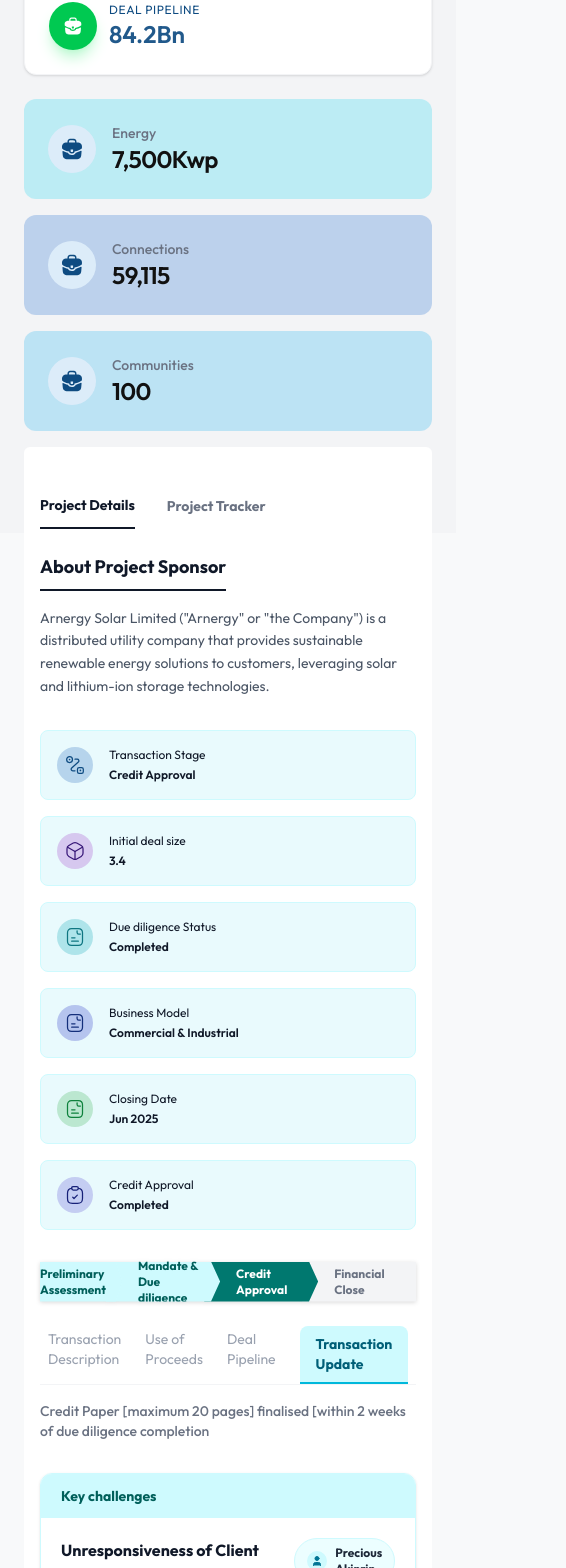
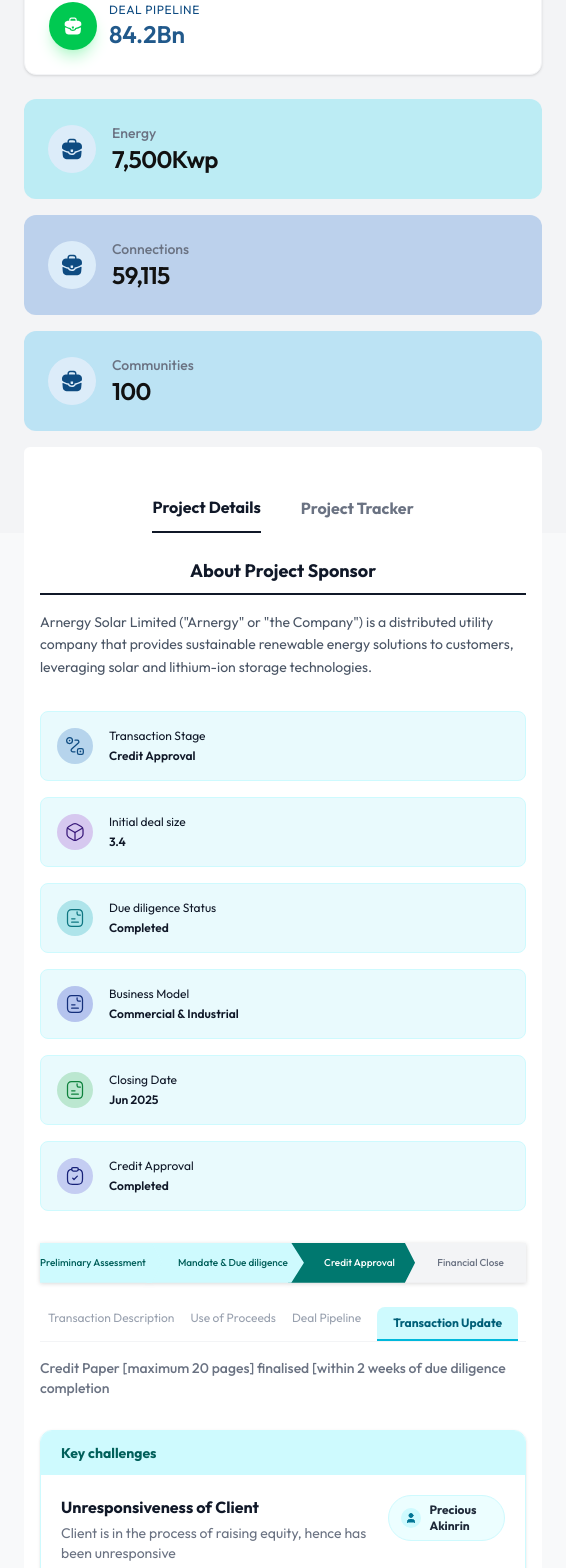
Before and after one commit to syntaxdesigner01/dreef, a Next.js app: page / in a window 390 px wide. Shown: the part 368-1936 px from the top of the page, 566 px wide, since content can reach past the window. Built offline with nearby package versions, Linux system fonts and the light colour scheme.

Commit message:
feat: Add `ProgressBar`, `ProjectDetails`, and `Tabs` components to display project information and progress.

```diff
--- a/app/components/ProgressBar.tsx
+++ b/app/components/ProgressBar.tsx
@@ -14,7 +14,7 @@ const ProgressBar = () => {
         <div
           key={idx}
           className={clsx(
-            "flex-1 relative h-10 flex items-center justify-center text-xs font-bold",
+            "flex-1 relative h-10 flex items-center justify-center whitespace-nowrap text-[10px] md:text-xs font-medium",
             // Arrow shape
             idx !== stages.length - 1 ? "clip-arrow-right" : "clip-arrow-end",
             // Colors
@@ -22,12 +22,12 @@ const ProgressBar = () => {
             stage.status === "current" && "bg-teal-700 text-white z-10",
             stage.status === "pending" && "bg-gray-100 text-gray-500",
             // Overlap adjustment
-            idx !== 0 && "-ml-4"
+            idx !== 0 && "-ml-4",
           )}
           style={{
-              paddingLeft: idx !== 0 ? '2rem' : '0',
-              paddingRight: '1rem',
-              zIndex: stages.length - idx
+            paddingLeft: idx !== 0 ? "2rem" : "0",
+            paddingRight: "1rem",
+            zIndex: stages.length - idx,
           }}
         >
           {stage.name}
@@ -35,7 +35,14 @@ const ProgressBar = () => {
       ))}
       <style jsx>{`
         .clip-arrow-right {
-          clip-path: polygon(0% 0%, 92% 0%, 100% 50%, 92% 100%, 0% 100%, 8% 50%);
+          clip-path: polygon(
+            0% 0%,
+            92% 0%,
+            100% 50%,
+            92% 100%,
+            0% 100%,
+            8% 50%
+          );
         }
         .clip-arrow-end {
           clip-path: polygon(0% 0%, 100% 0%, 100% 100%, 0% 100%, 8% 50%);
--- a/app/components/ProjectDetails.tsx
+++ b/app/components/ProjectDetails.tsx
@@ -1,7 +1,14 @@
 "use client";
 
-import { LuFileText, LuBox, LuCalendar, LuCircleCheck, LuClipboard, LuTriangleAlert, LuUser } from "react-icons/lu";
-
+import {
+  LuFileText,
+  LuBox,
+  LuCalendar,
+  LuCircleCheck,
+  LuClipboard,
+  LuTriangleAlert,
+  LuUser,
+} from "react-icons/lu";
 
 import InfoCard from "./InfoCard";
 import ProgressBar from "./ProgressBar";
@@ -9,13 +16,15 @@ import ProgressBar from "./ProgressBar";
 const ProjectDetails = () => {
   return (
     <div className="flex flex-col gap-8 w-full">
-
       {/* About Section */}
       <section>
-        <h3 className="text-gray-900 font-bold border-b-2 border-gray-900 pb-2 mb-4 w-fit text-lg">About Project Sponsor</h3>
+        <h3 className="text-gray-900 font-bold text-center md:text-start border-b-2 border-gray-900 pb-2 mb-4 w-full md:w-fit text-lg">
+          About Project Sponsor
+        </h3>
         <p className="text-gray-600 text-sm leading-relaxed">
-          Arnergy Solar Limited ("Arnergy" or "the Company") is a distributed utility company that provides sustainable
-          renewable energy solutions to customers, leveraging solar and lithium-ion storage technologies.
+          Arnergy Solar Limited ("Arnergy" or "the Company") is a distributed
+          utility company that provides sustainable renewable energy solutions
+          to customers, leveraging solar and lithium-ion storage technologies.
         </p>
       </section>
 
@@ -24,37 +33,37 @@ const ProjectDetails = () => {
         <InfoCard
           label="Transaction Stage"
           value="Credit Approval"
-            icon={'/routing-2.svg'}
+          icon={"/routing-2.svg"}
           colorClass="bg-[#B6D4EC] text-blue-600"
         />
         <InfoCard
           label="Initial deal size"
           value="3.4"
-            icon={'/box.svg'}
+          icon={"/box.svg"}
           colorClass="bg-[#D6C8EF] text-purple-600"
         />
         <InfoCard
           label="Due diligence Status"
           value="Completed"
-            icon={'/document-text.svg'}
+          icon={"/document-text.svg"}
           colorClass="bg-[#AEE4EA] text-indigo-600"
         />
         <InfoCard
           label="Business Model"
           value="Commercial & Industrial"
-            icon={'/document-text2.svg'}
+          icon={"/document-text2.svg"}
           colorClass="bg-[#B5C4EE] text-indigo-600"
         />
         <InfoCard
           label="Closing Date"
           value="Jun 2025"
-           icon={'/document-text3.svg'}
+          icon={"/document-text3.svg"}
           colorClass="bg-[#BBE7D0] text-indigo-600"
         />
         <InfoCard
           label="Credit Approval"
           value="Completed"
-            icon={'/clipboard-tick.svg'}
+          icon={"/clipboard-tick.svg"}
           colorClass="bg-[#C4CDF2] text-indigo-600"
         />
       </section>
@@ -62,24 +71,42 @@ const ProjectDetails = () => {
       {/* Progress Bar & Tabs */}
       <section>
         <ProgressBar />
-         <div className="flex items-center gap-6 text-sm text-gray-400 mt-6 px-2 border-b border-gray-100 pb-0">
-            <span className="pb-3 hover:text-gray-600 cursor-pointer">Transaction Description</span>
-            <span className="pb-3 hover:text-gray-600 cursor-pointer">Use of Proceeds</span>
-            <span className="pb-3 hover:text-gray-600 cursor-pointer">Deal Pipeline</span>
-            <span className="bg-cyan-100 text-cyan-800 px-4 py-2 rounded-t-lg font-bold border-b-2 border-cyan-500">Transaction Update</span>
+        <div className="flex items-center gap-4 md:gap-6 text-xs md:text-sm text-gray-400 mt-6 px-2 border-b border-gray-100 pb-0 ">
+          <span className="pb-3 hover:text-gray-600 cursor-pointer whitespace-nowrap">
+            Transaction Description
+          </span>
+          <span className="pb-3 hover:text-gray-600 cursor-pointer whitespace-nowrap">
+            Use of Proceeds
+          </span>
+          <span className="pb-3 hover:text-gray-600 cursor-pointer whitespace-nowrap">
+            Deal Pipeline
+          </span>
+          <span className="bg-cyan-100 text-cyan-800 px-4 py-2 rounded-t-lg font-bold border-b-2 border-cyan-500 whitespace-nowrap">
+            Transaction Update
+          </span>
         </div>
-         <p className="text-gray-500 mt-4 font-medium text-sm">Credit Paper [maximum 20 pages] finalised [within 2 weeks of due diligence completion</p>
+        <p className="text-gray-500 mt-4 font-medium text-sm">
+          Credit Paper [maximum 20 pages] finalised [within 2 weeks of due
+          diligence completion
+        </p>
       </section>
 
       {/* Cards Section */}
       <div className="flex flex-col gap-4">
         {/* Key Challenges */}
         <section className="rounded-xl overflow-hidden border border-cyan-100 shadow-sm">
-            <div className="bg-cyan-100 p-3 px-5 font-bold text-teal-800 text-sm">Key challenges</div>
+          <div className="bg-cyan-100 p-3 px-5 font-bold text-teal-800 text-sm">
+            Key challenges
+          </div>
           <div className="bg-white p-5 flex items-start justify-between">
             <div className="max-w-2xl">
-                    <h4 className="text-base font-bold text-gray-900 mb-1">Unresponsiveness of Client</h4>
-                    <p className="text-sm text-gray-500">Client is in the process of raising equity, hence has been unresponsive</p>
+              <h4 className="text-base font-bold text-gray-900 mb-1">
+                Unresponsiveness of Client
+              </h4>
+              <p className="text-sm text-gray-500">
+                Client is in the process of raising equity, hence has been
+                unresponsive
+              </p>
             </div>
             <div className="flex items-center gap-2 text-xs bg-cyan-50 px-3 py-1.5 rounded-full border border-cyan-100">
               <div className="p-1 bg-cyan-100 rounded-full text-cyan-700">
@@ -92,11 +119,18 @@ const ProjectDetails = () => {
 
         {/* Area of management support */}
         <section className="rounded-xl overflow-hidden border border-cyan-100 shadow-sm">
-            <div className="bg-cyan-100 p-3 px-5 font-bold text-teal-800 text-sm">Area of mananagement support</div>
+          <div className="bg-cyan-100 p-3 px-5 font-bold text-teal-800 text-sm">
+            Area of mananagement support
+          </div>
           <div className="bg-white p-5 flex items-start justify-between">
             <div className="max-w-2xl">
-                    <h4 className="text-base font-bold text-gray-900 mb-1">Client Unresponsiveness</h4>
-                    <p className="text-sm text-gray-500">Transaction Team needs management team to assist in following up with client.</p>
+              <h4 className="text-base font-bold text-gray-900 mb-1">
+                Client Unresponsiveness
+              </h4>
+              <p className="text-sm text-gray-500">
+                Transaction Team needs management team to assist in following up
+                with client.
+              </p>
             </div>
             <div className="flex items-center gap-2 text-xs bg-cyan-50 px-3 py-1.5 rounded-full border border-cyan-100">
               <div className="p-1 bg-cyan-100 rounded-full text-cyan-700">
--- a/app/components/Tabs.tsx
+++ b/app/components/Tabs.tsx
@@ -9,26 +9,25 @@ interface TabsProps {
 
 const Tabs = ({ activeTab, onTabChange }: TabsProps) => {
   return (
-    <div className="flex items-center gap-8  mt-8 mb-6">
+    <div className="flex justify-center w-full md:justify-start items-center md:gap-8 gap-10  mt-8 mb-6">
       <button
         onClick={() => onTabChange("details")}
         className={clsx(
-          "pb-3 text-sm font-bold transition-all relative",
+          "pb-3 text-md md:text-sm font-bold transition-all relative",
           activeTab === "details"
             ? "text-gray-900 border-b-2 border-gray-900"
-            : "text-gray-500 hover:text-gray-700"
+            : "text-gray-500 hover:text-gray-700",
         )}
       >
-
         Project Details
       </button>
       <button
         onClick={() => onTabChange("tracker")}
         className={clsx(
-          "pb-3 text-sm font-bold transition-all relative",
+          "pb-3 text-md md:text-sm font-bold transition-all relative",
           activeTab === "tracker"
             ? "text-gray-900 border-b-2 border-gray-900 top-px" /* top-px to overlap border */
-            : "text-gray-500 hover:text-gray-700"
+            : "text-gray-500 hover:text-gray-700",
         )}
       >
         Project Tracker
```
Lines whose indentation alone changed are shown as unchanged.
